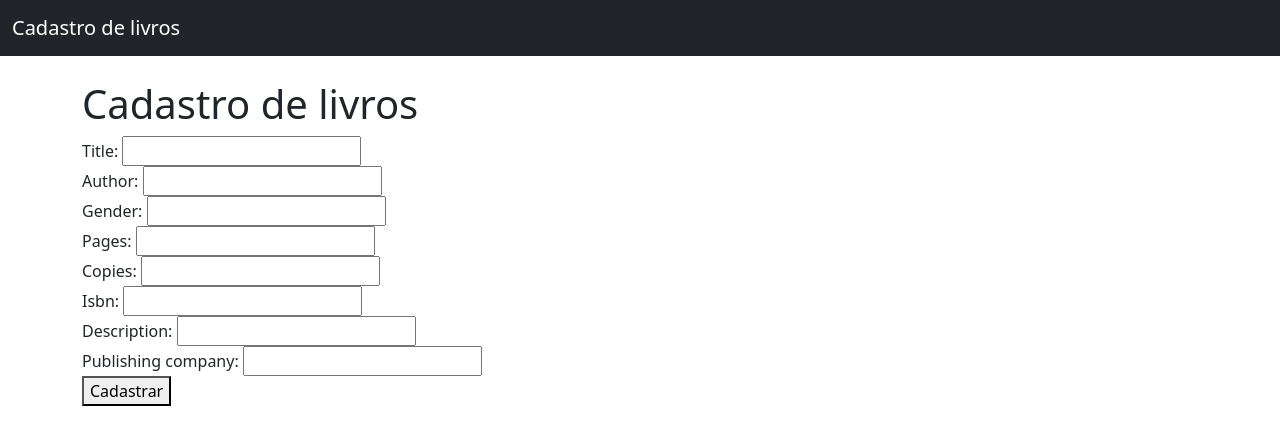
After one commit to anafts/library, a Django app: page /create in a window 1280 px wide. The commit adds this page. Shown: the top 445 px of the page. Run offline with Django 5.2, Linux system fonts and the light colour scheme.

Commit message:
created page view

```diff
--- /dev/null
+++ b/books/templates/books/books_form.html
@@ -0,0 +1,30 @@
+<!doctype html>
+<html lang="pt-br">
+  <head>
+    <meta charset="utf-8">
+    <meta name="viewport" content="width=device-width, initial-scale=1">
+    <title> Biblioteca </title>
+    <link href="https://cdn.jsdelivr.net/npm/bootstrap@5.3.2/dist/css/bootstrap.min.css" rel="stylesheet" integrity="sha384-T3c6CoIi6uLrA9TneNEoa7RxnatzjcDSCmG1MXxSR1GAsXEV/Dwwykc2MPK8M2HN" crossorigin="anonymous">
+  </head>
+  <body>
+
+<nav class="navbar bg-dark mb-4" data-bs-theme="dark">
+    <div class="container-fluid">
+      <a class="navbar-brand" href="#"> Cadastro de livros </a>
+    </div>
+  </nav>
+
+<main class="container">
+    <h1> Cadastro de livros </h1>
+
+    <form method="POST">
+        {% csrf_token %}
+        {{ form }}
+
+        <button type="submit"> Cadastrar </button>
+    </form>
+
+</main>
+    <script src="https://cdn.jsdelivr.net/npm/bootstrap@5.3.2/dist/js/bootstrap.bundle.min.js" integrity="sha384-C6RzsynM9kWDrMNeT87bh95OGNyZPhcTNXj1NW7RuBCsyN/o0jlpcV8Qyq46cDfL" crossorigin="anonymous"></script>
+  </body>
+</html>
--- a/books/templates/books/books_list.html
+++ b/books/templates/books/books_list.html
@@ -16,7 +16,7 @@
 
 <main class="container">
     <h1> Lista de livros </h1>
-    {% if books %}
+    {% if books_list %}
     <table class="table">
         <thead>
             <tr>
@@ -33,7 +33,7 @@
             </tr>
         </thead>
         <tbody>
-              {% for book in books %}
+              {% for book in books_list %}
               <tr>
                   <td scope="col">{{ book.pk }}</td>
                   <td scope="col">{{ book.title }}</td>
```
